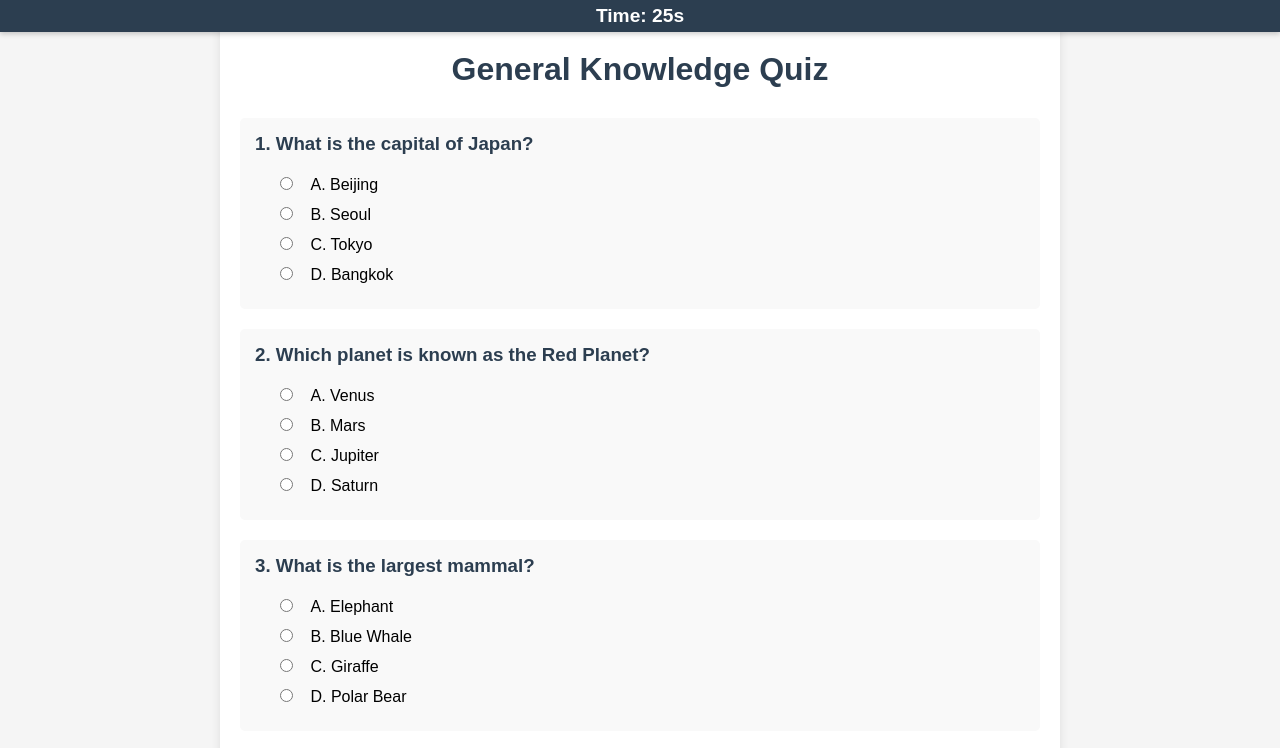
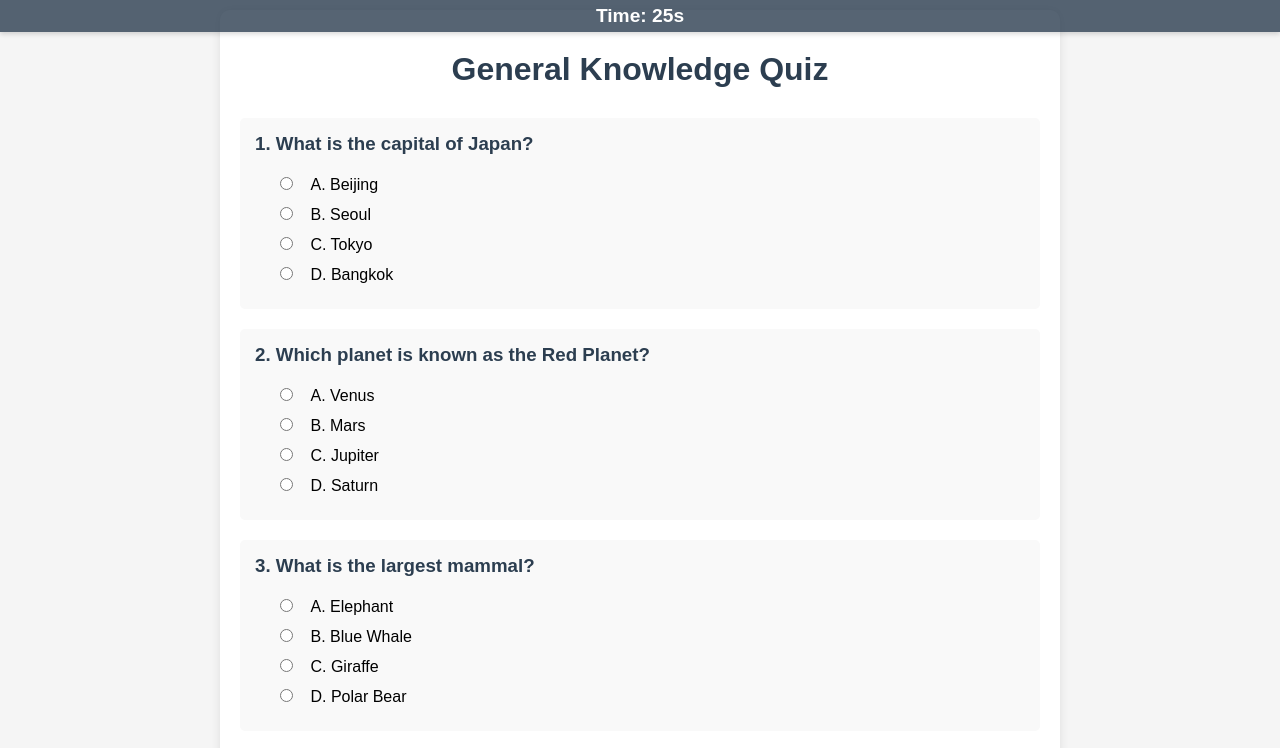
Before and after one commit to SokalAhmed/sa, a plain HTML site: page index.html in a window 1280 px wide. Shown: the top 748 px of the page. Drawn offline with Linux system fonts and the light colour scheme.

Commit message:
Add files via upload
Timer opacity

```diff
--- a/styles.css
+++ b/styles.css
@@ -124,6 +124,8 @@ button:hover {
     left: 0;
     right: 0;
     background: #2c3e50;
+    opacity: 0.8;
+    /* background: rgba(44, 62, 80, 0.5); */
     color: white;
     padding: 5px;
     text-align: center;
```
